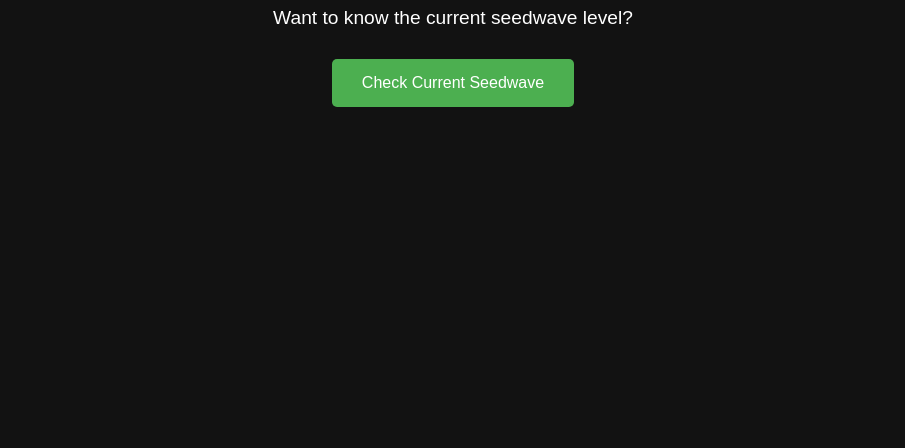
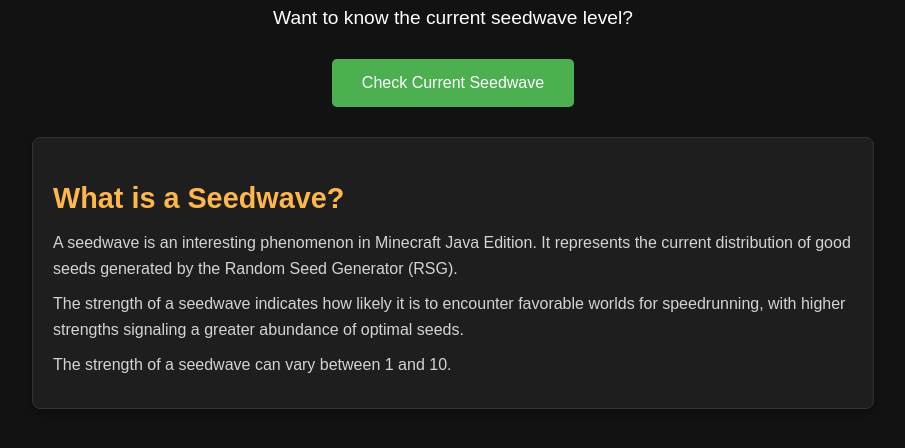
Before and after one commit to Dibedy/seedwave, a plain HTML site: page index.html in a window 1280 px wide. Shown: the part 152-600 px from the top of the page, without its empty margins (187-1092 px from the left). Drawn offline with Linux system fonts and the light colour scheme.

Commit message:
Update index.html

```diff
--- a/index.html
+++ b/index.html
@@ -39,6 +39,27 @@
         .button:hover {
             background-color: #45a049;
         }
+        .info-section {
+            background-color: #1e1e1e;
+            border: 1px solid #333;
+            border-radius: 8px;
+            padding: 20px;
+            margin: 30px auto;
+            max-width: 800px;
+            text-align: left;
+            box-shadow: 0 4px 8px rgba(0, 0, 0, 0.3);
+        }
+        .info-section h2 {
+            font-size: 1.8rem;
+            color: #ffb74d;
+            margin-bottom: 15px;
+        }
+        .info-section p {
+            font-size: 1rem;
+            color: #d4d4d4;
+            line-height: 1.6;
+            margin: 10px 0;
+        }
     </style>
 </head>
 <body>
@@ -46,5 +67,18 @@
     <p>The strength of a seedwave indicates the current distribution of good RSG seeds!</p>
     <p>Want to know the current seedwave level?</p>
     <a href="current.html" class="button">Check Current Seedwave</a>
+
+    <div class="info-section">
+        <h2>What is a Seedwave?</h2>
+        <p>
+            A seedwave is an interesting phenomenon in Minecraft Java Edition. It represents the current distribution of good seeds generated by the Random Seed Generator (RSG).
+        </p>
+        <p>
+            The strength of a seedwave indicates how likely it is to encounter favorable worlds for speedrunning, with higher strengths signaling a greater abundance of optimal seeds.
+        </p>
+        <p>
+            The strength of a seedwave can vary between 1 and 10.
+        </p>
+    </div>
 </body>
 </html>
```
